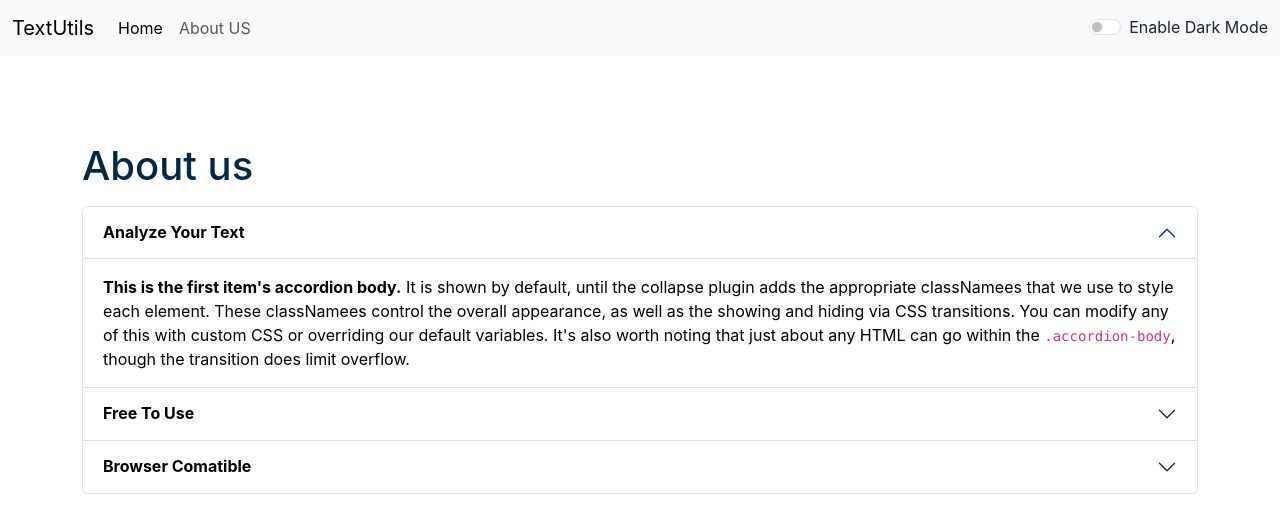
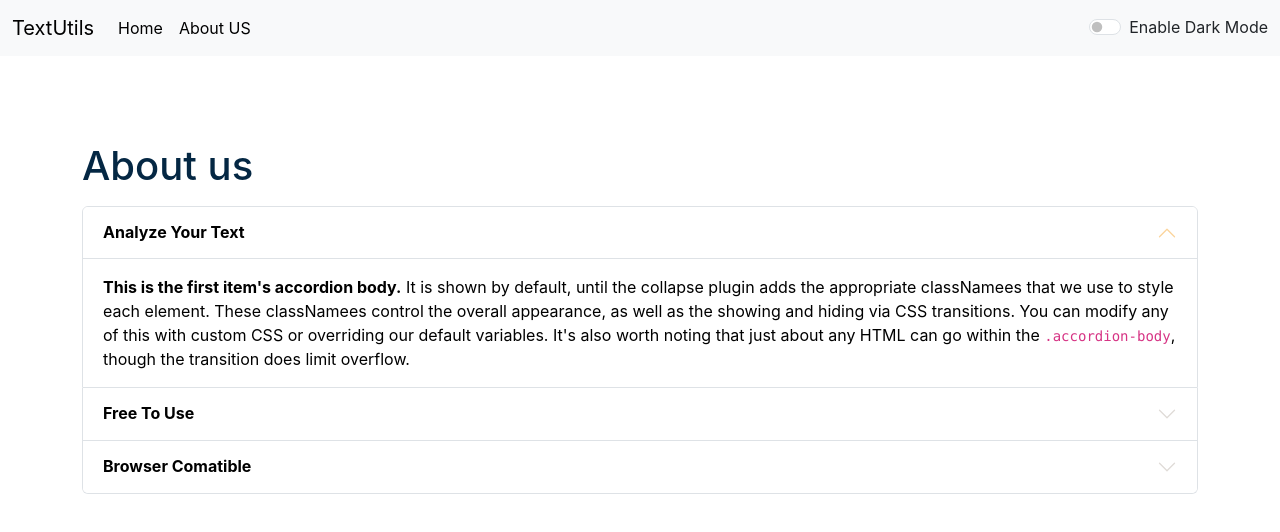
Before and after one commit to iamhamzasheikh/text-util, a React (Create React App) app: page /about in a window 1280 px wide. Shown: the top 532 px of the page. Built offline with nearby package versions, Linux system fonts and the light colour scheme.

Commit message:
fix-nav-link

```diff
--- a/src/App.js
+++ b/src/App.js
@@ -4,7 +4,7 @@ import About from './components/About';
 import Alert from './components/Alert';
 import Navbar from './components/Navbar';
 import Textform from './components/Textform';
-import { Routes, Route } from 'react-router-dom';
+import {Route, BrowserRouter, Routes } from 'react-router-dom';
 
  function App () {
 
@@ -18,7 +18,7 @@ import { Routes, Route } from 'react-router-dom';
     })
     setTimeout(()=>{
       setAlert(null)
-    }, 1024    )
+    }, 1000    )
   }
   const togglemode  = ()=>{
     if (mode==='light'){
@@ -30,18 +30,19 @@ import { Routes, Route } from 'react-router-dom';
       setMode('light');
       document.body.style.background= 'white'
       showAlert("Light Mode is Enable ", 'success');
-
     }
   }
   return (
     <>
+    <BrowserRouter>
     <Navbar title = "TextUtils" mode={mode}  togglemode={togglemode} about = "About US"/>
     <Alert   alert = {alert} />
     <Routes>
-      <Route exact path='/home' element={<Textform showAlert={showAlert}  heading = "Enter Messsege"  mode={mode}  />}>
+      <Route exact path='/' element={<Textform showAlert={showAlert}  heading = "Enter Messsege"  mode={mode}  />}>
       </Route>
       <Route exact path='/about' element={ <About  mode={mode} />}></Route>
     </Routes>
+    </BrowserRouter>
     </>
   );
 }
--- a/src/components/About.js
+++ b/src/components/About.js
@@ -1,4 +1,3 @@
-
 export default function About(props) {
 
   let myStyle ={
--- a/src/components/Navbar.js
+++ b/src/components/Navbar.js
@@ -9,17 +9,17 @@ export default function Navbar(props) {
 <div className="nav-bar">
 <nav className={`navbar navbar-expand-lg navbar-${props.mode} bg-${props.mode}`}>
   <div className="container-fluid">
-    <Link className="navbar-brand" to ="/home">{props.title}</Link>
+    <Link className="navbar-brand" to ="/">{props.title}</Link>
     <button className="navbar-toggler" type="button" data-bs-toggle="collapse" data-bs-target="#navbarSupportedContent" aria-controls="navbarSupportedContent" aria-expanded="false" aria-label="Toggle navigation">
       <span className="navbar-toggler-icon"></span>
     </button>
     <div className="collapse navbar-collapse" id="navbarSupportedContent">
       <ul className="navbar-nav me-auto mb-2 mb-lg-0">
         <li className="nav-item">
-          <Link className="nav-link active" aria-current="page" to ="/home">Home</Link>
+          <Link className="nav-link active" aria-current="page" to ="/">Home</Link>
         </li>
         <li className="nav-item">
-          <Link className="nav-link" to ="/about"> {props.about} </Link>
+          <Link className="nav-link active" to ="/about"> {props.about} </Link>
         </li>
       </ul>
       <form className="d-flex" role="search">
--- a/src/components/Textform.js
+++ b/src/components/Textform.js
@@ -18,7 +18,6 @@ const Textform = (props) => {
   }
 
     const handleoneChange =(event)=>{
-        console.log('onchange')
         setText(event.target.value)
     }
 
@@ -63,8 +62,7 @@ const Textform = (props) => {
 
   <div className="container my-2" style= {{color: props.mode==='dark' ? 'white' : 'black'}} >
     <h1>Your text Summary</h1>
-    <p>{text.split(' ').filter((element)=>{return element.length!==0}).length} words & {text.length} characters</p>
-
+    <p>{text.split(/\s+/ ).filter((element)=>{return element.length!==0}).length} words & {text.length} characters</p>
     <h2>Preview</h2>
     <p>{text.length>0?text:"Enter SomeThing in the TextBox above" }</p>
 
--- a/src/index.css
+++ b/src/index.css
@@ -11,3 +11,9 @@ code {
   font-family: source-code-pro, Menlo, Monaco, Consolas, 'Courier New',
     monospace;
 }
+.accordion-button::after{
+  filter: invert(1);
+}
+.placeholder::after{
+  color: white
+}
```
Also changed, not shown: src/index.js (+0 -7 lines).
